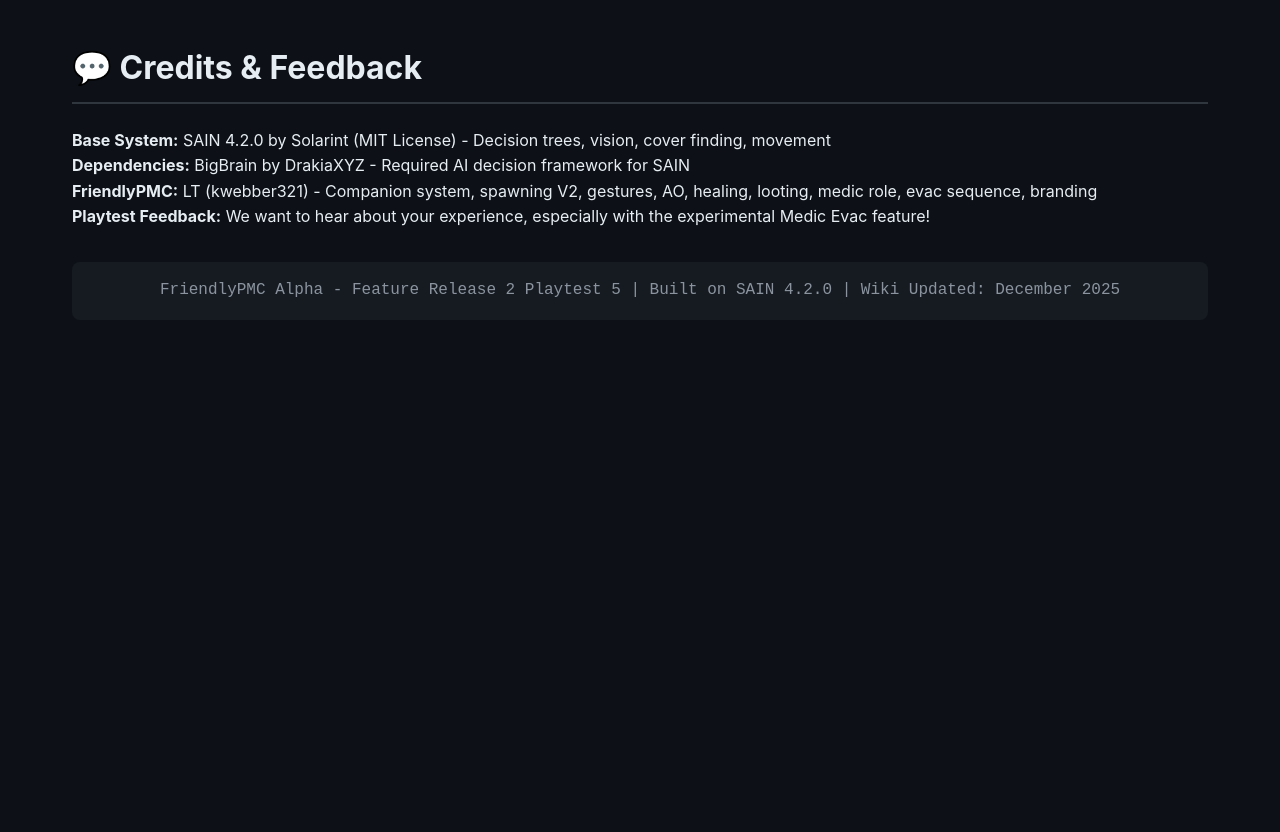
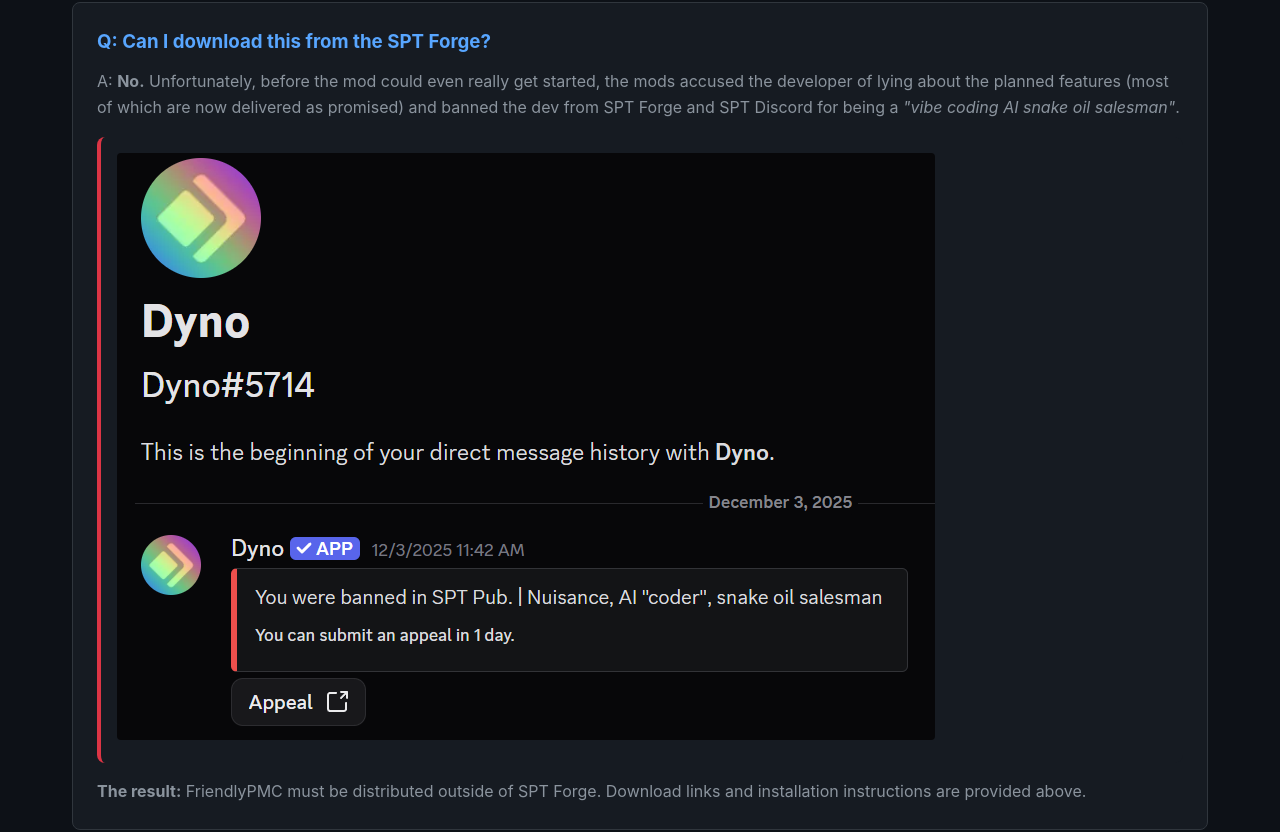
Before and after one commit to Spacemax/LTsTarkovWiki, a plain HTML site: page index.html in a window 1280 px wide. Shown: the part 5850-6682 px from the top of the page. Before the commit the page ends 6282 px from the top, so only its background shows below. Drawn offline with Linux system fonts and the light colour scheme.

Commit message:
Add SPT Forge ban FAQ with Discord ban message evidence

```diff
--- a/index.html
+++ b/index.html
@@ -672,6 +672,14 @@
                         <h3>Q: Is healing still free?</h3>
                         <p>A: Yes! Companion healing is free until Medic V2 is released. The alpha Medic Role can be enabled in config for additional features.</p>
                     </div>
+                    <div class="faq-item">
+                        <h3>Q: Can I download this from the SPT Forge?</h3>
+                        <p>A: <strong>No.</strong> Unfortunately, before the mod could even really get started, the mods accused the developer of lying about the planned features (most of which are now delivered as promised) and banned the dev from SPT Forge and SPT Discord for being a <em>"vibe coding AI snake oil salesman"</em>.</p>
+                        <div style="margin-top: 1rem; padding: 1rem; background: var(--bg-secondary); border-radius: 8px; border-left: 4px solid #dc3545;">
+                            <img src="ban-message.png" alt="Discord ban message: You were banned in SPT Pub. | Nuisance, AI coder, snake oil salesman" style="max-width: 100%; height: auto; border-radius: 4px;">
+                        </div>
+                        <p style="margin-top: 1rem;"><strong>The result:</strong> FriendlyPMC must be distributed outside of SPT Forge. Download links and installation instructions are provided above.</p>
+                    </div>
                 </div>
             </section>
 
```
Also changed, not shown: ban-message.png (added).
